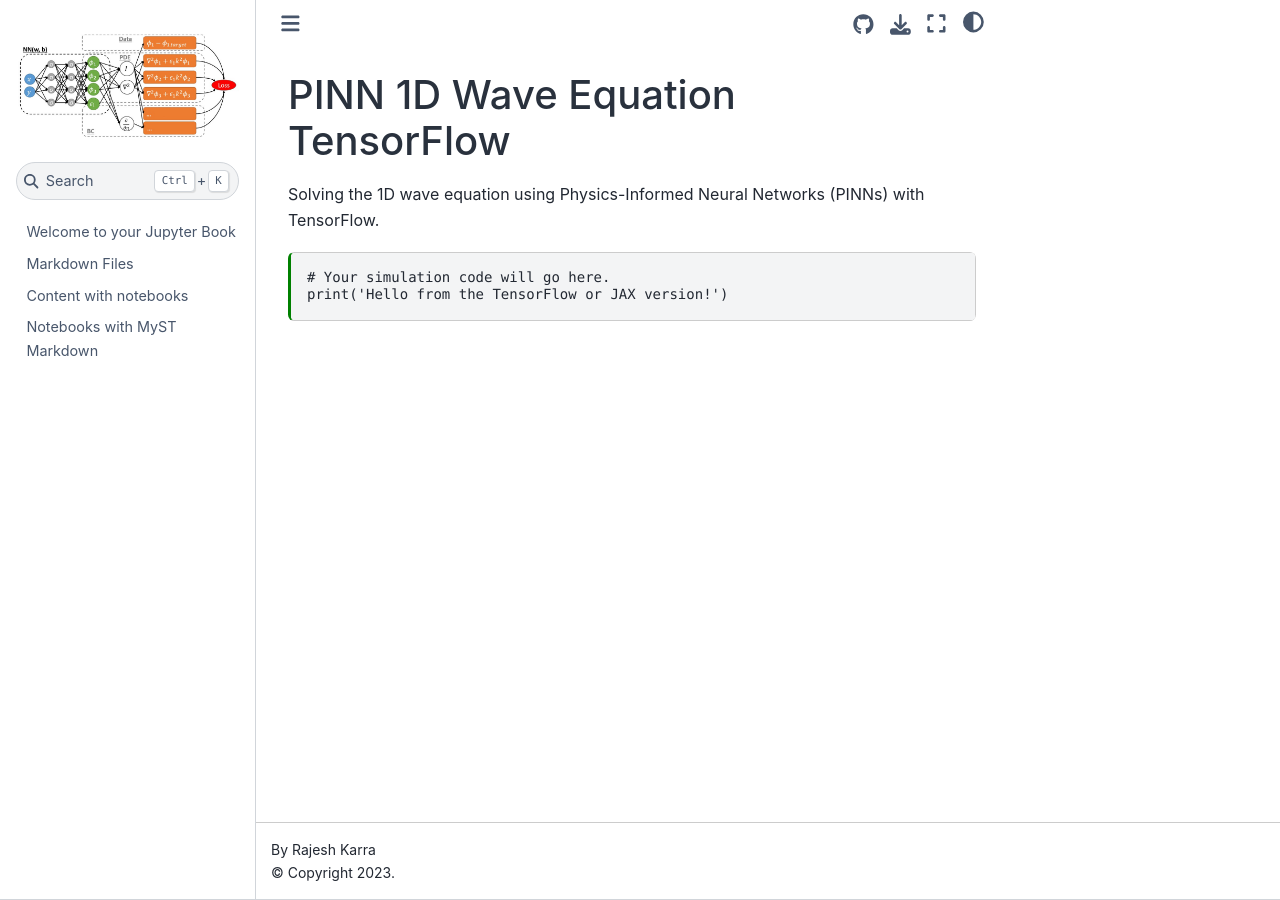
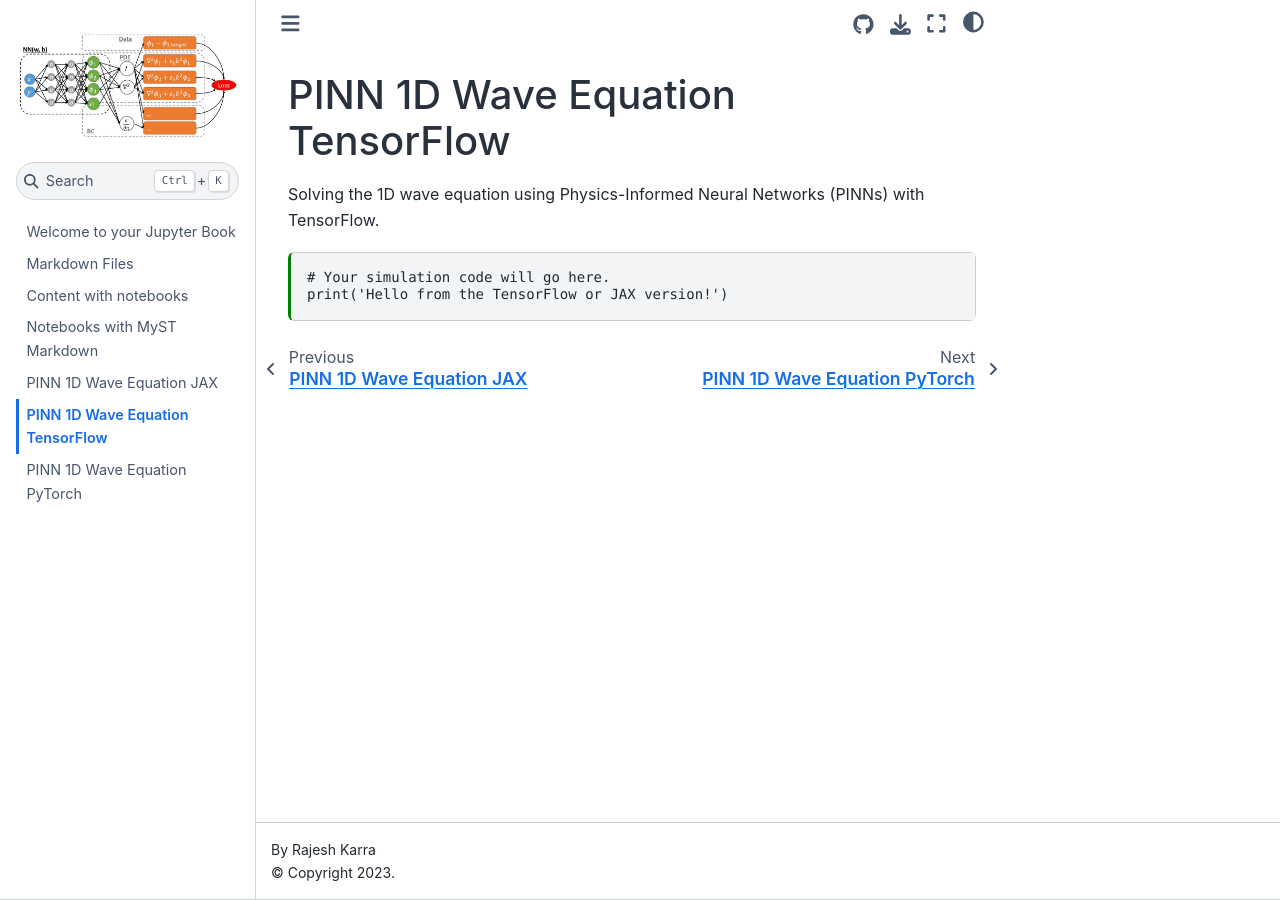
Before and after one commit to TeFitiDotAI/Learn-PINNs, a Jupyter Book: the page built from PINN_1D_Wave_Equation_TensorFlow.ipynb, in a window 1280 px wide. Built offline with Jupyter Book 1.0.4 settings and Sphinx 7.4.7 and the Sphinx Book theme 1.1.4, drawn with Linux system fonts in a browser that asks for light colours; pages that are not in the unit, such as notebooks, are missing from menus.

Commit message:
more files added

```diff
--- a/_toc.yml
+++ b/_toc.yml
@@ -7,3 +7,11 @@ chapters:
 - file: markdown
 - file: notebooks
 - file: markdown-notebooks
+- file: PINN_1D_Wave_Equation_JAX.ipynb
+- file: PINN_1D_Wave_Equation_TensorFlow.ipynb
+- file: PINN_1D_Wave_Equation_PyTorch.ipynb
+- file: PINN_1D_Wave_Equation_JAX_TensorFlow.ipynb
+- file: PINN_1D_Wave_Equation_JAX_PyTorch.ipynb
+- file: PINN_1D_Wave_Equation_TensorFlow_PyTorch.ipynb
+- file: PINN_1D_Wave_Equation_JAX_TensorFlow_PyTorch.ipynb
+- file: PINN_1D_Wave_Equation_JAX_TensorFlow_PyTorch_JAX.ipynb
```
